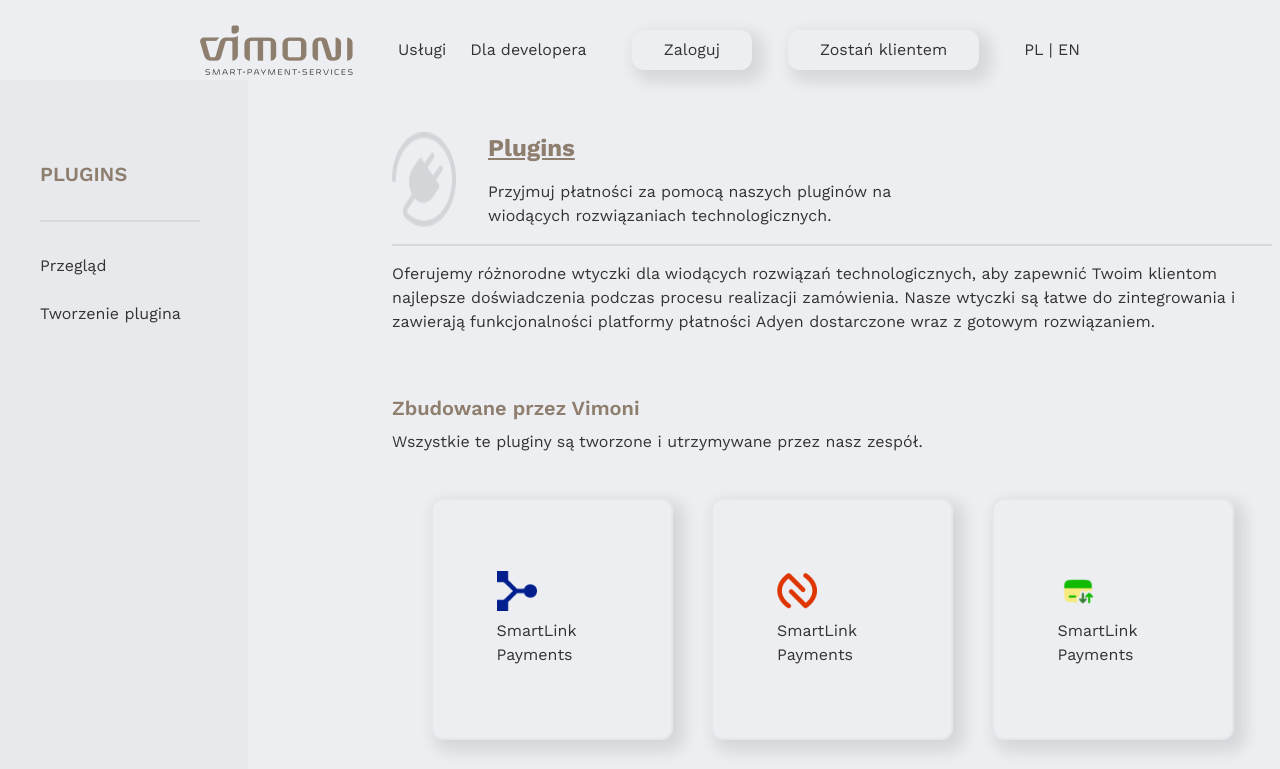
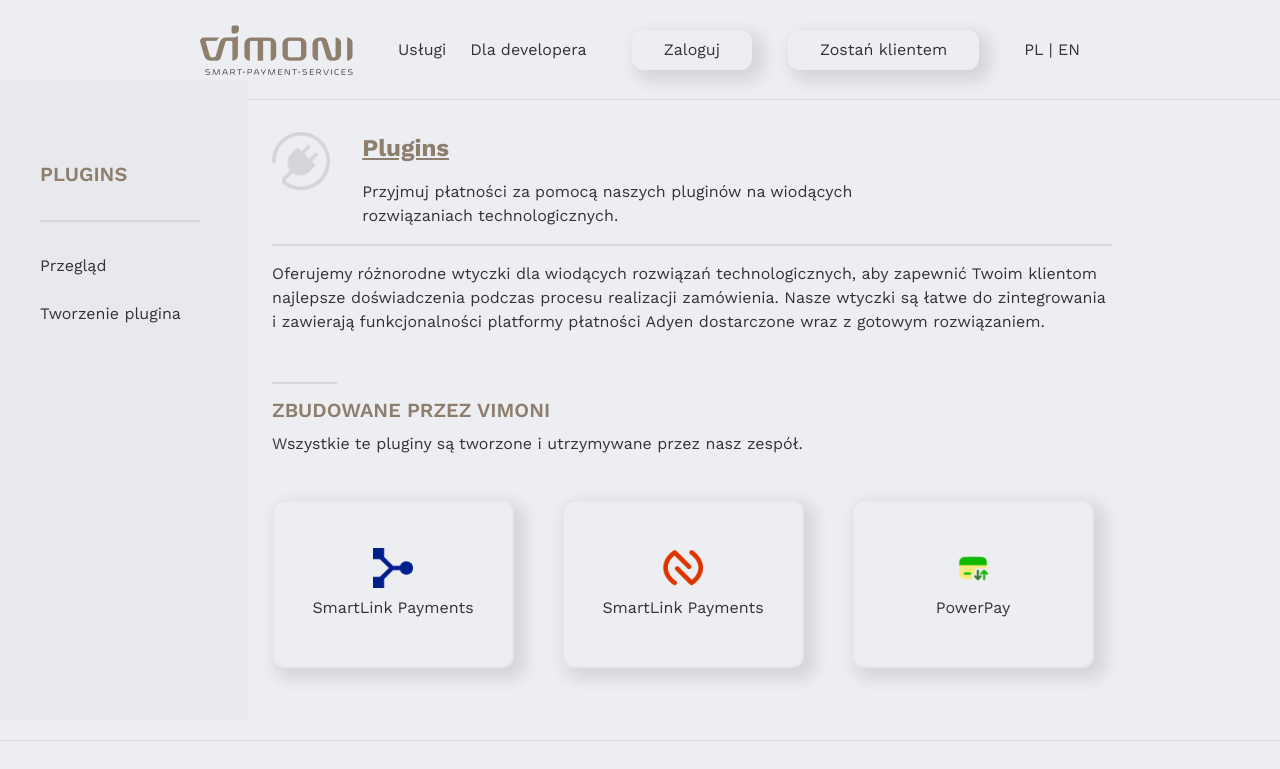
Before and after one commit to pandupan/vimoni-1, a Next.js app: page /plugins in a window 1280 px wide. Shown: the top 769 px of the page. Built offline with nearby package versions, Linux system fonts and the light colour scheme.

Commit message:
[FIXING] - api and plugins page, navbar & footer border color

```diff
--- a/components/layouts/Footer.tsx
+++ b/components/layouts/Footer.tsx
@@ -4,7 +4,7 @@
 
 const Footer = () => {
   return (
-    <div className="flex w-full h-[170px] px-[200px] justify-between items-center border-t border-theme-text text-theme-text text-sm">
+    <div className="flex w-full h-[170px] px-[200px] justify-between items-center border-t border-[#d8d8dc] text-theme-text text-sm">
       <Image
         src="/images/logo2.png"
         alt="logo"
--- a/components/layouts/Navbar.tsx
+++ b/components/layouts/Navbar.tsx
@@ -6,7 +6,7 @@
 
 const Navbar = () => {
   return (
-    <div className="flex justify-between items-center h-[100px] px-[200px] text-theme-text gap-2">
+    <div className="flex justify-between items-center h-[100px] px-[200px] border-b border-[#d8d8dc] text-theme-text gap-2">
       <Link href="/">
         <Image
           src="/images/logo.png"
--- a/components/pages/api-page/ApiPage.tsx
+++ b/components/pages/api-page/ApiPage.tsx
@@ -3,7 +3,7 @@
 
 const ApiPage = () => {
   return (
-    <div className="relative flex justify-between container w-full  px-[200px] pt-28 pb-56">
+    <div className="relative flex justify-between container pl-72 w-full  px-[200px] pt-28 pb-56">
       <div className="inset-0 absolute h-full w-[256px] bg-[#e8e9ed] py-20 px-12 flex flex-col justify-start gap-8">
           <h3 className="text-xl text-theme-primary font-semibold">
             AUTORYZACJA
--- a/components/pages/plugins-page/PluginsPage.tsx
+++ b/components/pages/plugins-page/PluginsPage.tsx
@@ -2,7 +2,7 @@
 
 const PluginsPage = () => {
   return (
-    <div className="relative flex flex-col justify-center container w-full px-[200px] pb-10 ml-48 ">
+    <div className="relative flex flex-col justify-center container w-full px-[200px] pl-20 pb-10 ml-48 ">
       <div className="left-[-200px] absolute h-full w-[256px] bg-[#e8e9ed] py-20 px-12 flex flex-col justify-start gap-8">
         <h3 className="text-xl text-theme-primary font-semibold">PLUGINS</h3>
         <div className="flex flex-col border-t-2 border-[#d8d8dc] text-theme-text w-full pt-8 gap-6">
@@ -10,19 +10,21 @@
           <a>Tworzenie plugina</a>
         </div>
       </div>
-      <div className="flex gap-8 w-[579px] py-4 mt-4">
-        <Image src={"/images/electric.png"} alt="logo" width={70} height={20} />
+      <div className="flex gap-8 w-full py-4 mt-4">
+        <div className="place-self-start flex justify-center">
+        <Image src={"/images/electric.png"} alt="logo" width={64} height={64} />
+        </div>
         <div className="flex flex-col w-full gap-4">
           <h1 className="font-bold text-2xl underline underline-offset-2 text-theme-primary">
             Plugins
           </h1>
-          <p className="text-theme-text">
+          <p className="text-theme-text w-[600px]">
             Przyjmuj płatności za pomocą naszych pluginów na wiodących
             rozwiązaniach technologicznych.
           </p>
         </div>
       </div>
-      <div className="flex text-theme-text border-t-2 border-[#d8d8dc] py-4 mb-8">
+      <div className="flex text-theme-text border-t-2 border-[#d8d8dc] py-4 mb-8 w-[840px]">
         <p>
           Oferujemy różnorodne wtyczki dla wiodących rozwiązań technologicznych,
           aby zapewnić Twoim klientom najlepsze doświadczenia podczas procesu
@@ -31,41 +33,43 @@
           gotowym rozwiązaniem.
         </p>
       </div>
+      <div className="border-t-2 w-[65px] border-[#d8d8dc]">
+      </div>
       <div className="flex flex-col gap-2 py-3">
         <h2 className="font-semibold text-xl text-theme-primary">
-          Zbudowane przez Vimoni
+          ZBUDOWANE PRZEZ VIMONI
         </h2>
         <p className="text-theme-text">
           Wszystkie te pluginy są tworzone i utrzymywane przez nasz zespół.
         </p>
       </div>
-      <div className="flex justify-evenly text-theme-text py-8">
-        <div className="bg-[#EDEEF2] flex flex-col gap-2 justify-center container px-16 w-[242px] h-[242px] border-2 rounded-xl shadow-[7px_7px_15px_5px_#00000019]">
+      <div className="flex flex-row text-theme-text py-8 gap-12">
+        <div className="bg-[#EDEEF2] flex flex-col gap-2 justify-center items-center container px-8 w-[242px] h-[168px] border-2 rounded-xl shadow-[7px_7px_15px_5px_#00000019]">
           <Image
             src={"/images/blue_link.png"}
             alt="SmartLink Payment"
             width={40}
             height={40}
           />
-          <p>SmartLink Payments</p>
+          <p className="text-center">SmartLink Payments</p>
         </div>
-        <div className="bg-[#EDEEF2] flex flex-col gap-2 justify-center container px-16 w-[242px] h-[242px] border-2 rounded-xl shadow-[7px_7px_15px_5px_#00000019]">
+        <div className="bg-[#EDEEF2] flex flex-col gap-2 justify-center items-center container px-8 w-[242px] h-[168px] border-2 rounded-xl shadow-[7px_7px_15px_5px_#00000019]">
           <Image
             src={"/images/red_link.png"}
             alt="SmartLink Payments"
             width={40}
             height={40}
           />
-          <p>SmartLink Payments</p>
+          <p className="text-center">SmartLink Payments</p>
         </div>
-        <div className="bg-[#EDEEF2] flex flex-col gap-2 justify-center container px-16 w-[242px] h-[242px] border-2 rounded-xl shadow-[7px_7px_15px_5px_#00000019]">
+        <div className="bg-[#EDEEF2] flex flex-col gap-2 justify-center items-center container px-8 w-[242px] h-[168px] border-2 rounded-xl shadow-[7px_7px_15px_5px_#00000019]">
           <Image
             src={"/images/green_pay.png"}
             alt="PowerPay"
             width={40}
             height={40}
           />
-          <p>SmartLink Payments</p>
+          <p className="text-center">PowerPay</p>
         </div>
       </div>
     </div>
```
